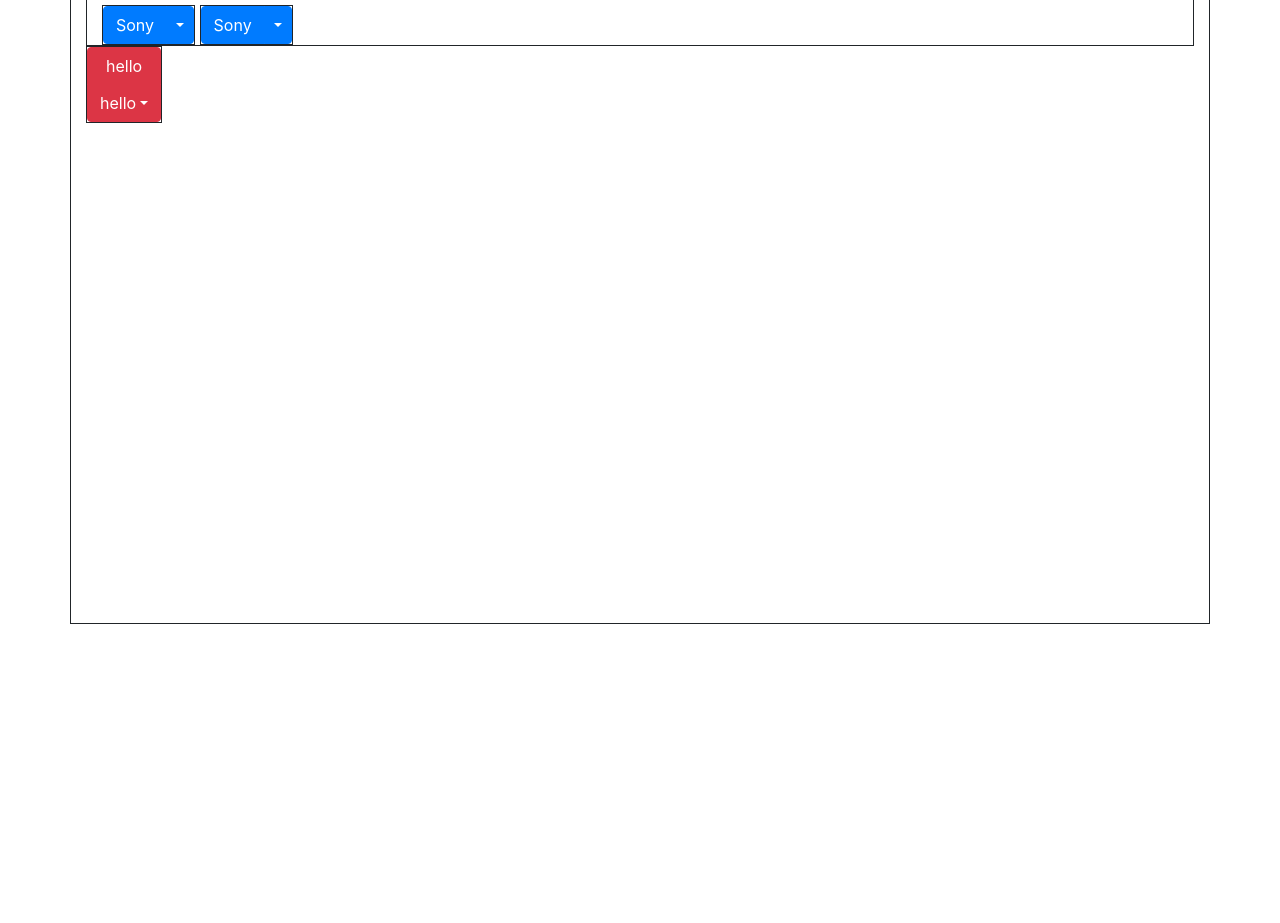
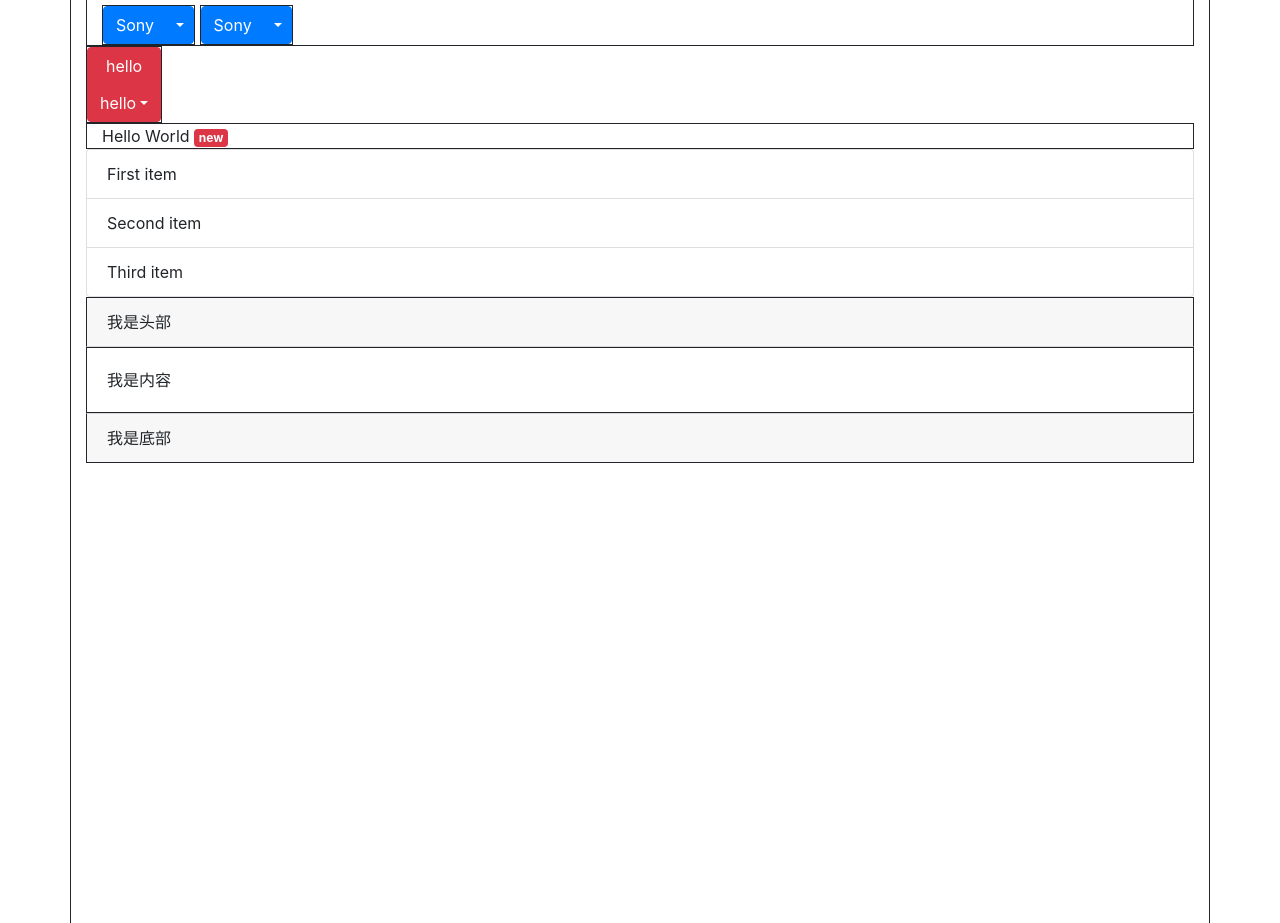
Before and after one commit to Braveheart-qw/CSS_HTML, a plain HTML site: page bootstrap的学习/index.html in a window 1280 px wide. Shown: the part 1161-2084 px from the top of the page. Before the commit the page ends 1785 px from the top, so only its background shows below. Drawn offline with nearby package versions, Linux system fonts and the light colour scheme.

Commit message:
bootstrap

```diff
--- a/bootstrap的学习/index.html
+++ b/bootstrap的学习/index.html
@@ -234,8 +234,55 @@
                 <a class="dropdown-item" href="#">123</a>
                 <a class="dropdown-item" href="#">123</a>
             </div>
+        </div>
 
+        <!--Badges徽章
+        可以插入到元素内
+        https://www.runoob.com/bootstrap4/bootstrap4-badges.html
+        -->
+        <div class="container">
+            Hello World <span class="badge badge-danger">new</span>
         </div>
+
+        <!--进度条
+        https://www.runoob.com/bootstrap4/bootstrap4-progressbars.html
+        -->
+
+        <!--分页和面包屑导航【重要】
+        https://www.runoob.com/bootstrap4/bootstrap4-pagination.html
+        -->
+
+        <!--列表组
+           为列表添加样式
+           https://www.runoob.com/bootstrap4/bootstrap4-list-groups.html
+        -->
+        <ul class="list-group">
+            <li class="list-group-item">First item</li>
+            <li class="list-group-item">Second item</li>
+            <li class="list-group-item">Third item</li>
+        </ul>
+
+        <!--卡片
+        card-header用于创建卡片头部样式，
+        card-footer用于创建卡片底部样式
+        可设置颜色
+        https://www.runoob.com/bootstrap4/bootstrap4-cards.html
+        -->
+        <div class="card-header">
+            我是头部
+        </div>
+        <div class="card-body">
+            我是内容
+        </div>
+        <div class="card-footer">
+            我是底部
+        </div>
+
+        <!--下拉菜单
+        https://www.runoob.com/bootstrap4/bootstrap4-dropdowns.html
+        -->
+
+        <!--折叠-->
 <footer>
 
 </footer>
```
